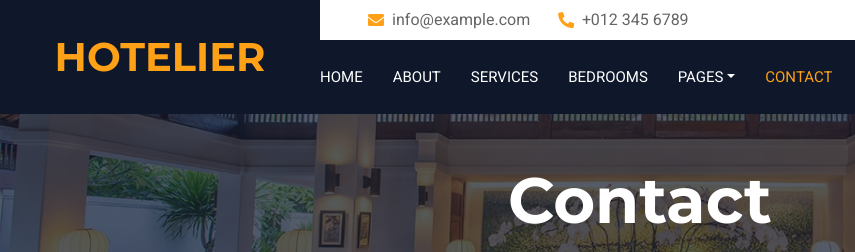
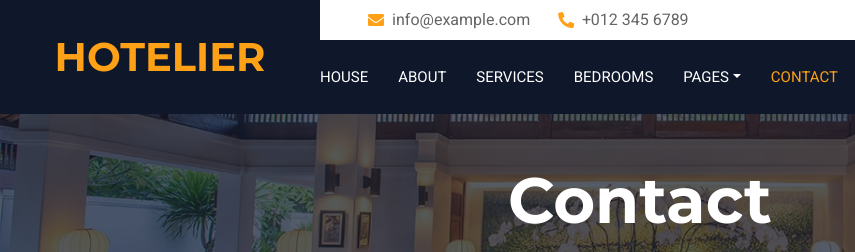
Before and after one commit to jb1027660/web-consulting, a plain HTML site: page contact.html in a window 1280 px wide. Shown: the top 252 px of the page, 0-855 px from the left. Drawn offline with nearby package versions, Linux system fonts and the light colour scheme.

Commit message:
new change

```diff
--- a/contact.html
+++ b/contact.html
@@ -81,7 +81,7 @@
                         </button>
                         <div class="collapse navbar-collapse justify-content-between" id="navbarCollapse">
                             <div class="navbar-nav mr-auto py-0">
-                                <a href="index.html" class="nav-item nav-link">Home</a>
+                                <a href="index.html" class="nav-item nav-link">House</a>
                                 <a href="about.html" class="nav-item nav-link">About</a>
                                 <a href="service.html" class="nav-item nav-link">Services</a>
                                 <a href="room.html" class="nav-item nav-link">BedRooms</a>
```
